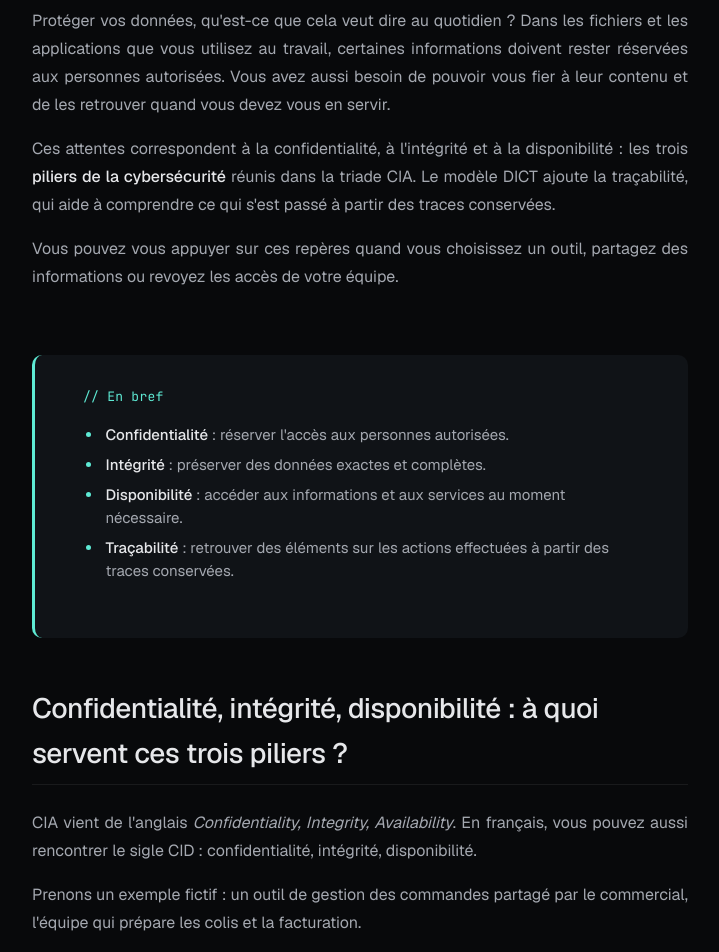
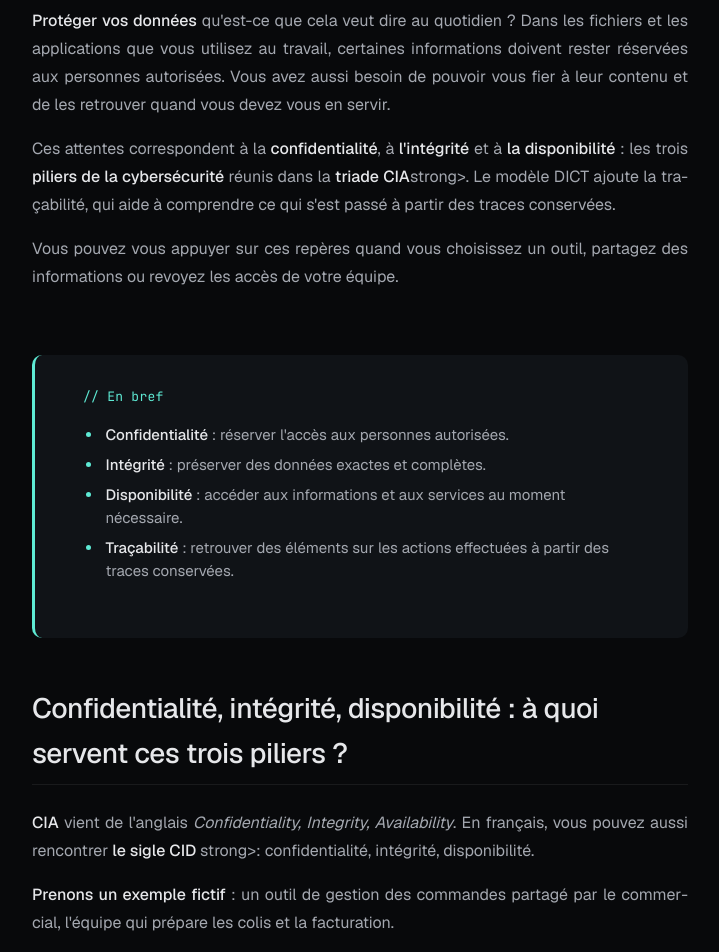
Before and after one commit to eo-redactrice-web/mon-portfolio, a plain HTML site: page articles/piliers-cybersecurite.html in a window 1280 px wide. Shown: the part 580-1532 px from the top of the page, without its empty margins (280-999 px from the left). Drawn offline with nearby package versions, Linux system fonts and the light colour scheme.

Commit message:
Update piliers-cybersecurite.html

```diff
--- a/articles/piliers-cybersecurite.html
+++ b/articles/piliers-cybersecurite.html
@@ -96,10 +96,10 @@
         <!-- Introduction avant le premier H2 -->
         <section class="article-section">
           <p>
-            Protéger vos données, qu'est-ce que cela veut dire au quotidien&nbsp;? Dans les fichiers et les applications que vous utilisez au travail, certaines informations doivent rester réservées aux personnes autorisées. Vous avez aussi besoin de pouvoir vous fier à leur contenu et de les retrouver quand vous devez vous en servir.
+            <strong>Protéger vos données</strong> qu'est-ce que cela veut dire au quotidien&nbsp;? Dans les fichiers et les applications que vous utilisez au travail, certaines informations doivent rester réservées aux personnes autorisées. Vous avez aussi besoin de pouvoir vous fier à leur contenu et de les retrouver quand vous devez vous en servir.
           </p>
           <p>
-            Ces attentes correspondent à la confidentialité, à l'intégrité et à la disponibilité&nbsp;: les trois <strong>piliers de la cybersécurité</strong> réunis dans la triade CIA. Le modèle DICT ajoute la traçabilité, qui aide à comprendre ce qui s'est passé à partir des traces conservées.
+            Ces attentes correspondent à la <strong>confidentialité</strong>, à <strong>l'intégrité</strong> et à <strong>la disponibilité&nbsp;</strong>: les trois <strong>piliers de la cybersécurité</strong> réunis dans la <strong>triade CIA</strong>strong>. Le modèle DICT ajoute la traçabilité, qui aide à comprendre ce qui s'est passé à partir des traces conservées.
           </p>
           <p>
             Vous pouvez vous appuyer sur ces repères quand vous choisissez un outil, partagez des informations ou revoyez les accès de votre équipe.
@@ -122,10 +122,10 @@
           <h2>Confidentialité, intégrité, disponibilité&nbsp;: à quoi servent ces trois piliers&nbsp;?</h2>
 
           <p>
-            CIA vient de l'anglais <em>Confidentiality, Integrity, Availability</em>. En français, vous pouvez aussi rencontrer le sigle CID&nbsp;: confidentialité, intégrité, disponibilité.
+            <strong>CIA</strong> vient de l'anglais <em>Confidentiality, Integrity, Availability</em>. En français, vous pouvez aussi rencontrer <strong>le sigle CID&nbsp;</strong>strong>: confidentialité, intégrité, disponibilité.
           </p>
           <p>
-            Prenons un exemple fictif&nbsp;: un outil de gestion des commandes partagé par le commercial, l'équipe qui prépare les colis et la facturation.
+            <strong>Prenons un exemple fictif&nbsp;</strong>: un outil de gestion des commandes partagé par le commercial, l'équipe qui prépare les colis et la facturation.
           </p>
 
           <h3>Confidentialité&nbsp;: qui a besoin de voir quoi&nbsp;?</h3>
@@ -169,7 +169,7 @@
             Vous entendrez alors parler de journaux, ou de <em>logs</em>. Certaines actions peuvent être enregistrées dans ces fichiers. Pour les traces d'une application, la CNIL cite notamment l'identifiant de l'auteur, la date, l'heure, la nature de l'opération et la référence des données concernées.
           </p>
           <p>
-            La CNIL recommande aussi de protéger les journaux, de vérifier que l'enregistrement fonctionne et d'analyser les traces pour <a href="qu-est-ce-que-edr.html" target="_blank" rel="noopener noreferrer">détecter des incidents</a>. Pour retrouver la suppression de notre commande dans ces fichiers, il faut qu'elle ait été enregistrée et que les traces soient encore <strong>disponibles et exploitables</strong>.
+            La CNIL recommande aussi de <strong>protéger les journaux</strong>, de <strong>vérifier que l'enregistrement fonctionne</strong>et <strong>d'analyser les traces</strong> pour <a href="qu-est-ce-que-edr.html" target="_blank" rel="noopener noreferrer">détecter des incidents</a>. Pour retrouver la suppression de notre commande dans ces fichiers, il faut qu'elle ait été enregistrée et que les traces soient encore <strong>disponibles et exploitables</strong>.
           </p>
 
           <h3>Gouvernance, protection, défense et résilience&nbsp;: le cadre de l'ANSSI</h3>
```
